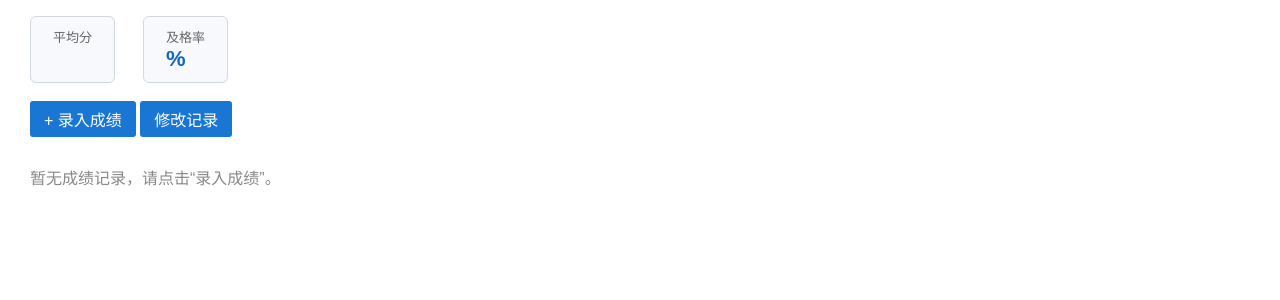
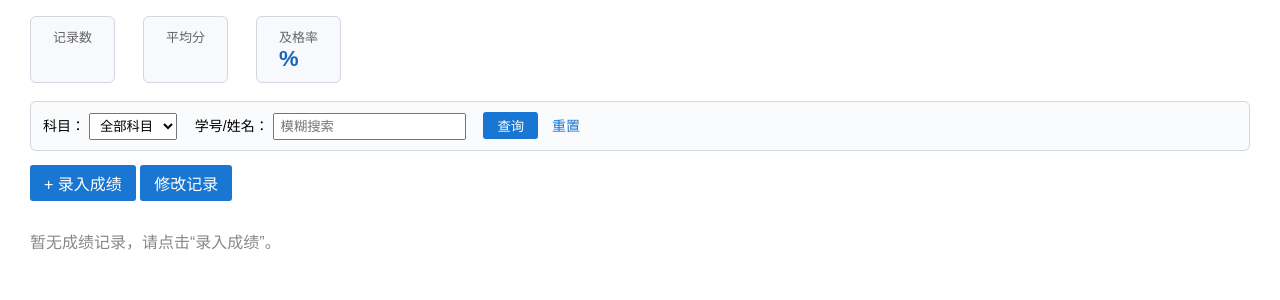
Before and after one commit to grade-system/class-score, a Java web app: page /list.jsp in a window 1280 px wide. Shown: the part 76-376 px from the top of the page. Run offline with Tomcat 11, a stand-in JSP engine, Linux system fonts and the light colour scheme; the template is opened without the code that fills it, so the values that code supplies are empty.

Commit message:
feat: 列表页支持按科目筛选与学号/姓名关键字搜索

```diff
--- a/src/main/webapp/list.jsp
+++ b/src/main/webapp/list.jsp
@@ -21,6 +21,12 @@
             background: #1976d2; color: #fff; text-decoration: none; border-radius: 3px; }
     .pass { color: #2e7d32; font-weight: bold; }
     .fail { color: #c62828; font-weight: bold; }
+    .filter { margin: 0 0 14px; padding: 10px 12px; background: #fafbfc;
+              border: 1px solid #d0d7de; border-radius: 6px; font-size: 14px; }
+    .filter select, .filter input[type=text] { padding: 4px 6px; margin-right: 14px; }
+    .filter button { padding: 4px 14px; background: #1976d2; color: #fff;
+                     border: none; border-radius: 3px; cursor: pointer; }
+    .filter a { color: #1976d2; text-decoration: none; margin-left: 10px; }
   </style>
 </head>
 <body>
@@ -38,6 +44,10 @@
 
 <div class="stats">
   <div class="stat">
+    <div class="label">记录数</div>
+    <div class="value">${total}</div>
+  </div>
+  <div class="stat">
     <div class="label">平均分</div>
     <div class="value">${average}</div>
   </div>
@@ -46,6 +56,20 @@
     <div class="value">${passRate}%</div>
   </div>
 </div>
+
+<form class="filter" action="scores" method="get">
+  <label>科目：</label>
+  <select name="subject">
+    <option value="">全部科目</option>
+    <c:forEach items="${subjects}" var="sub">
+      <option value="${sub}" ${sub == subject ? 'selected' : ''}>${sub}</option>
+    </c:forEach>
+  </select>
+  <label>学号/姓名：</label>
+  <input type="text" name="kw" value="${kw}" placeholder="模糊搜索">
+  <button type="submit">查询</button>
+  <a href="scores">重置</a>
+</form>
 
 <a class="btn" href="add.jsp">+ 录入成绩</a>
 <a class="btn" href="scores?action=logs">修改记录</a>
```
Also changed, not shown: src/main/java/com/example/dao/ScoreRecordDao.java (+31 -4 lines), src/main/java/com/example/service/ScoreRecordService.java (+8 -2 lines), src/main/java/com/example/servlet/ScoreRecordServlet.java (+11 -1 lines).
